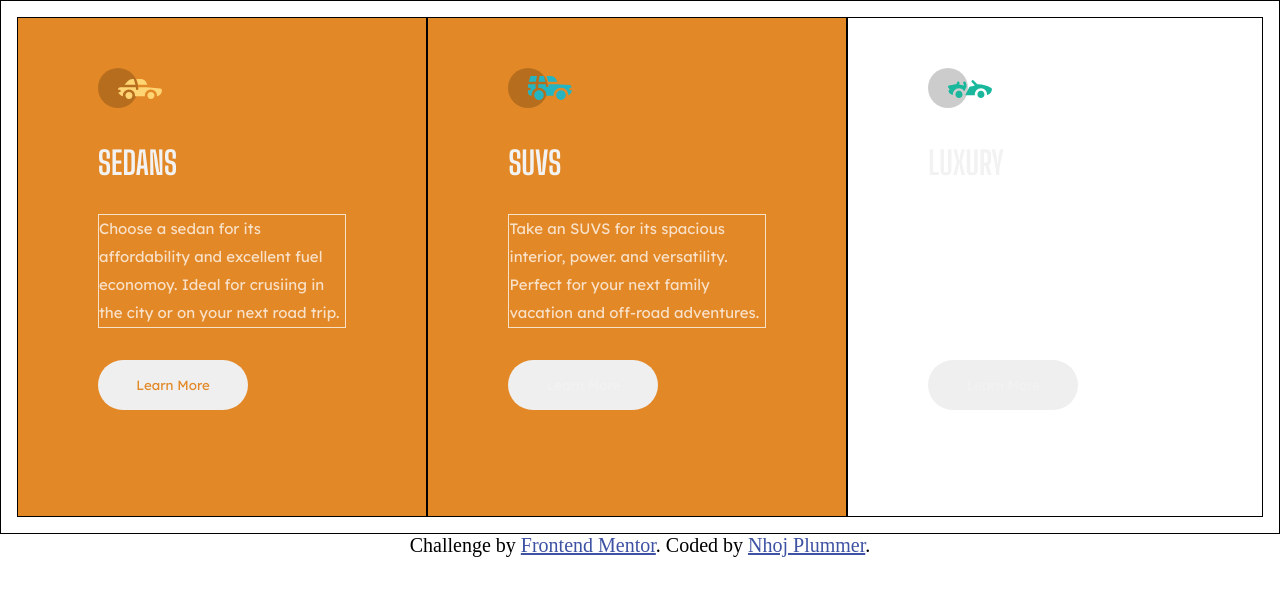
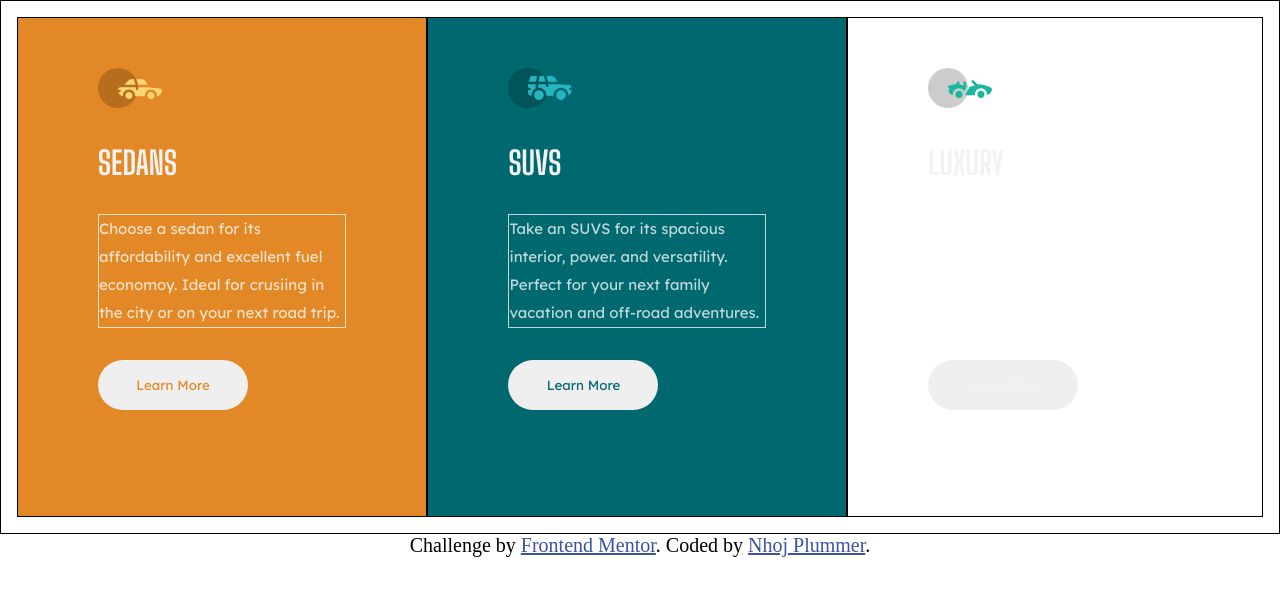
Before and after one commit to Nhoj-Plummer/3-column-preview-card-component, a React (Create React App) app: page / in a window 1280 px wide. Shown: the top 596 px of the page. Built offline with nearby package versions, Linux system fonts and the light colour scheme.

Commit message:
Got the second column done

```diff
--- a/src/components/CardData/CardData.css
+++ b/src/components/CardData/CardData.css
@@ -51,7 +51,17 @@
 
 /* Second Column */
 .card-data_contianer:nth-child(2) {
-  background: var(--bright-orange);
+  background: var(--dark-cyan);
+}
+
+.card-data_contianer:nth-child(2) button {
+  color: var(--dark-cyan);
+}
+
+.card-data_contianer:nth-child(2) button:hover {
+  border: 1px solid var(--transparent-white);
+  color: var(--transparent-white);
+  background: var(--dark-cyan);
 }
 
 /* Conditional Section */
```
